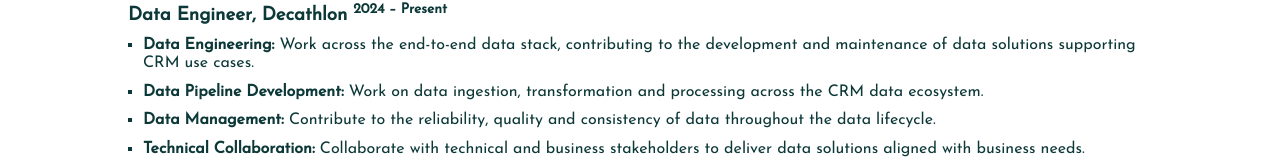
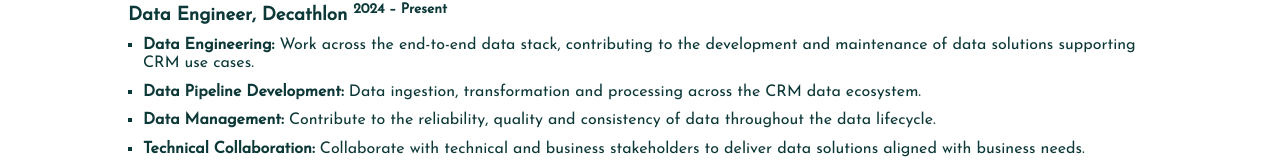
Before and after one commit to elisetnp/elisetnp.github.io, a plain HTML site: page index.html in a window 1280 px wide. Shown: the part 757-923 px from the top of the page. Drawn offline with nearby package versions, Linux system fonts and the light colour scheme; a web font is replaced by a local one.

Commit message:
Update index.html

```diff
--- a/index.html
+++ b/index.html
@@ -294,7 +294,7 @@
             </li>
             <li>
               <strong>Data Pipeline Development:</strong>
-              Work on data ingestion, transformation and processing across the CRM data ecosystem.
+              Data ingestion, transformation and processing across the CRM data ecosystem.
             </li>
             <li>
               <strong>Data Management:</strong>
```
